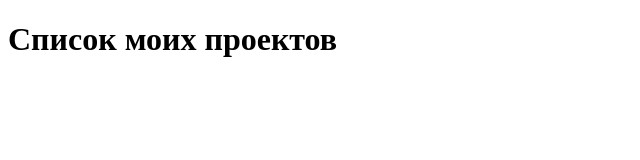
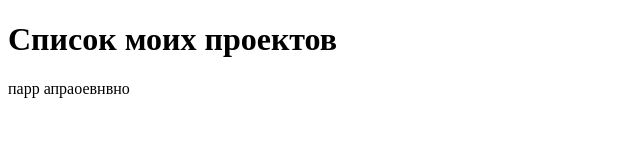
Before and after one commit to allxandra27/allxandra27.github.io, a plain HTML site: page index.html in a window 1280 px wide. Shown: the whole page, without its empty margins (0-640 px from the left). Drawn offline with Linux system fonts and the light colour scheme.

Commit message:
Проверка

```diff
--- a/index.html
+++ b/index.html
@@ -6,6 +6,7 @@
 </head>
 <body>
 	<h1>Список моих проектов</h1>
-
+	парр
+ апраоевнвно
 </body>
 </html>
```
